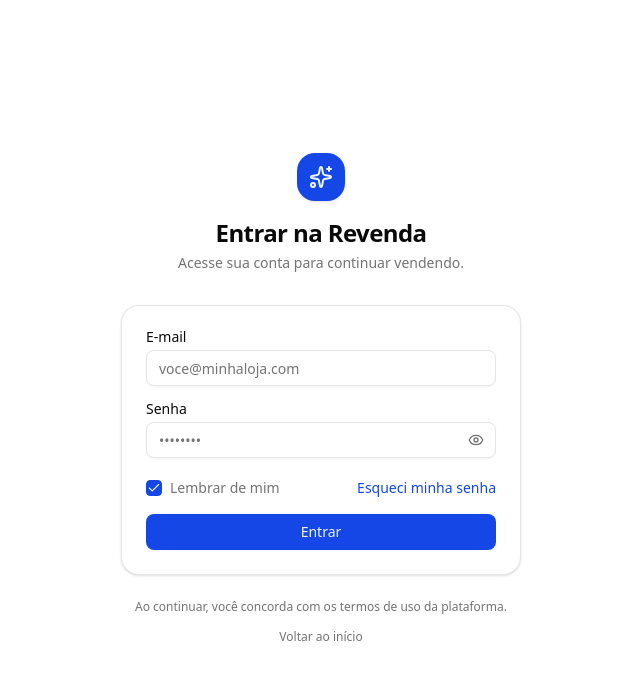
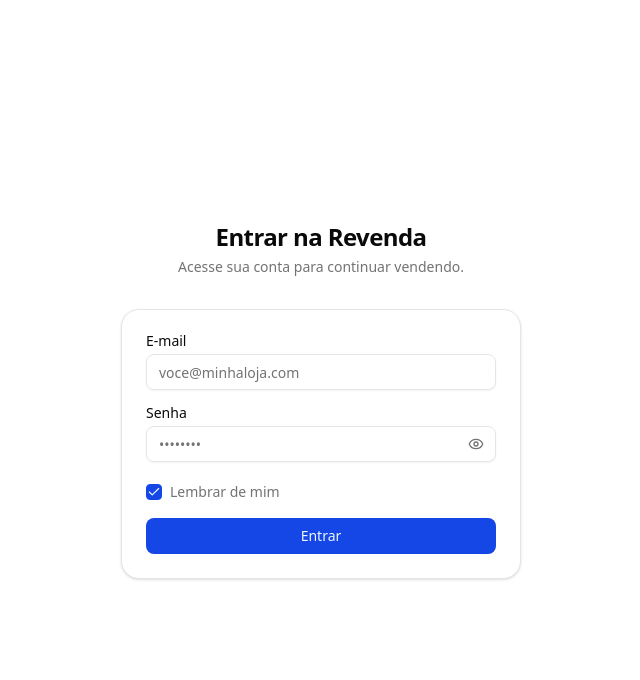
Before and after one commit to joselucas77/zelo, a Next.js app: page /login in a window 1280 px wide. Shown: the top 680 px of the page, without its empty margins (319-959 px from the left). Built offline with nearby package versions, Linux system fonts and the light colour scheme.

Commit message:
feat: simplify login page by removing unused elements and improving layout

```diff
--- a/src/app/login/page.tsx
+++ b/src/app/login/page.tsx
@@ -1,7 +1,7 @@
 "use client";
 
 import { useEffect, useState } from "react";
-import { Eye, EyeOff, Sparkles, Loader2 } from "lucide-react";
+import { Eye, EyeOff, Loader2 } from "lucide-react";
 import { toast } from "sonner";
 import { Button } from "@/components/ui/button";
 import { Input } from "@/components/ui/input";
@@ -72,9 +72,6 @@ export default function LoginPage() {
       />
       <div className="mx-auto flex min-h-screen w-full max-w-md flex-col justify-center px-5 py-10 sm:px-6">
         <div className="mb-8 flex flex-col items-center text-center">
-          <div className="mb-4 flex h-12 w-12 items-center justify-center rounded-2xl bg-primary text-primary-foreground shadow-sm">
-            <Sparkles className="h-6 w-6" />
-          </div>
           <h1 className="text-2xl font-semibold tracking-tight text-foreground">
             Entrar na Revenda
           </h1>
@@ -142,17 +139,6 @@ export default function LoginPage() {
                 />
                 Lembrar de mim
               </label>
-              <button
-                type="button"
-                className="text-sm font-medium text-primary hover:underline"
-                onClick={() =>
-                  toast.info(
-                    "Contate o administrador para redefinir sua senha.",
-                  )
-                }
-              >
-                Esqueci minha senha
-              </button>
             </div>
 
             <Button type="submit" className="w-full" disabled={loading}>
@@ -167,18 +153,6 @@ export default function LoginPage() {
             </Button>
           </div>
         </form>
-
-        <p className="mt-6 text-center text-xs text-muted-foreground">
-          Ao continuar, você concorda com os termos de uso da plataforma.
-        </p>
-        <div className="mt-2 text-center">
-          <Link
-            href="/"
-            className="text-xs text-muted-foreground hover:text-foreground"
-          >
-            Voltar ao início
-          </Link>
-        </div>
       </div>
     </div>
   );
```
